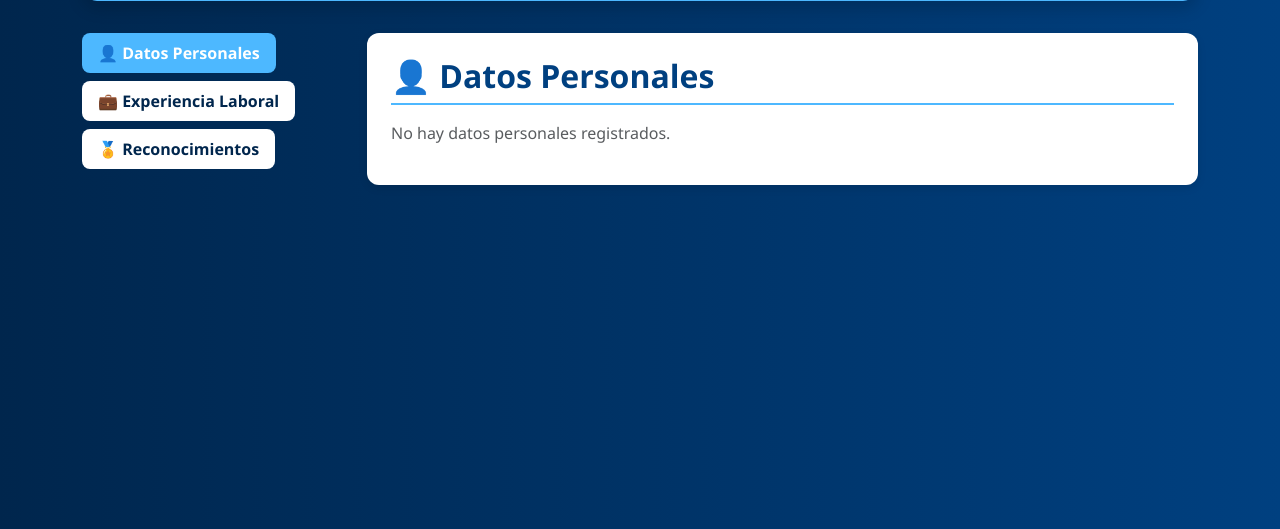
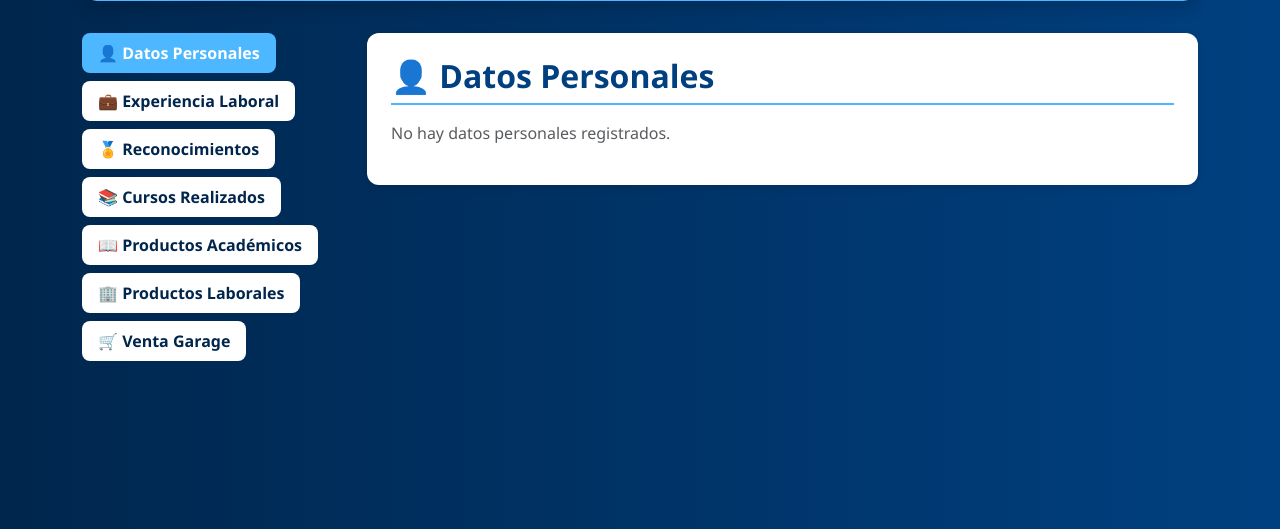
Before and after one commit to alepradofranco/hojadevida, a Django app: page / in a window 1280 px wide. Shown: the part 271-800 px from the top of the page. Run offline with Django 5.2, Linux system fonts and the light colour scheme; data comes from the database, SQL or seed files in the repository; data that the repository does not hold is empty.

Commit message:
Actualizo hoja de vida

```diff
--- a/tasks/templates/hoja.html
+++ b/tasks/templates/hoja.html
@@ -72,6 +72,10 @@
                 <li><button class="nav-link active" data-bs-toggle="pill" data-bs-target="#datos">👤 Datos Personales</button></li>
                 <li><button class="nav-link" data-bs-toggle="pill" data-bs-target="#exp">💼 Experiencia Laboral</button></li>
                 <li><button class="nav-link" data-bs-toggle="pill" data-bs-target="#rec">🏅 Reconocimientos</button></li>
+                <li><button class="nav-link" data-bs-toggle="pill" data-bs-target="#curso">📚 Cursos Realizados</button></li>
+                <li><button class="nav-link" data-bs-toggle="pill" data-bs-target="#acad">📖 Productos Académicos</button></li>
+                <li><button class="nav-link" data-bs-toggle="pill" data-bs-target="#lab">🏢 Productos Laborales</button></li>
+                <li><button class="nav-link" data-bs-toggle="pill" data-bs-target="#venta">🛒 Venta Garage</button></li>
             </ul>
         </div>
 
```
